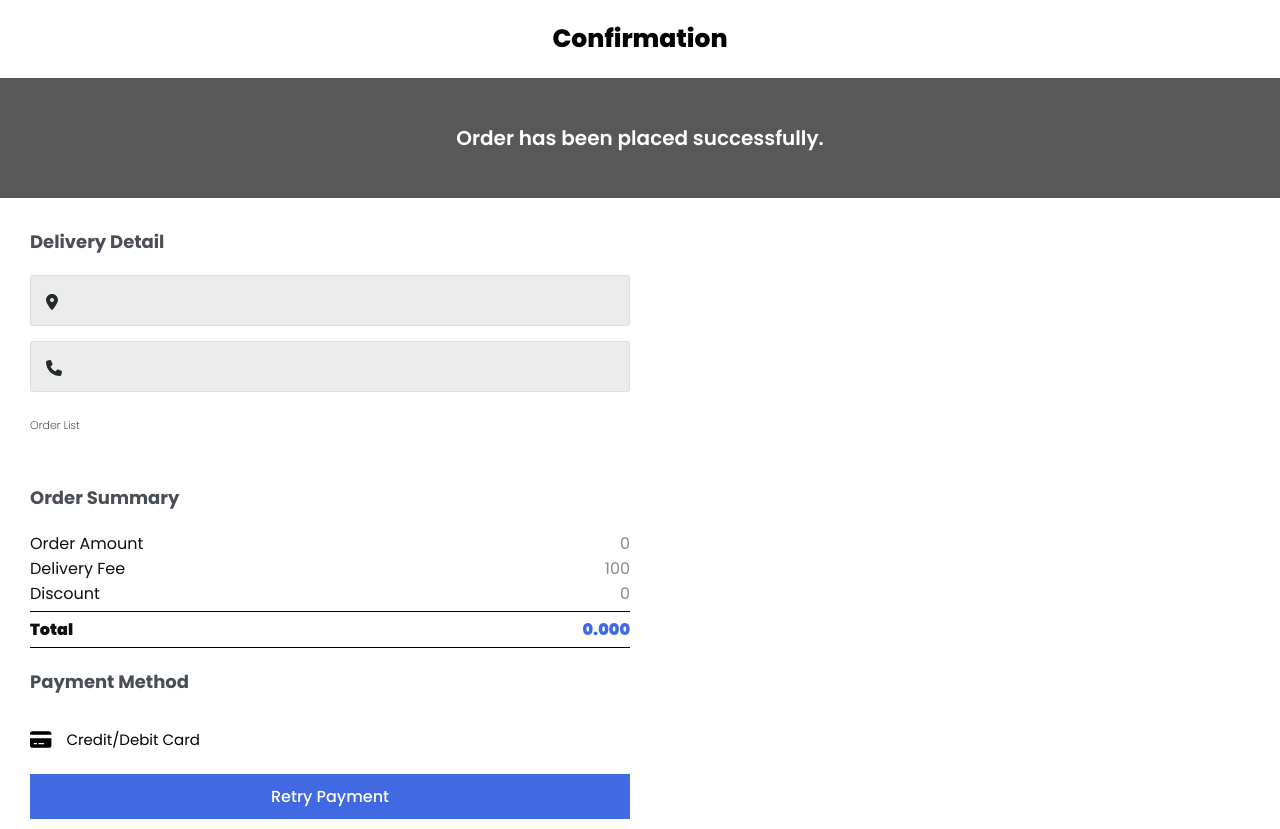
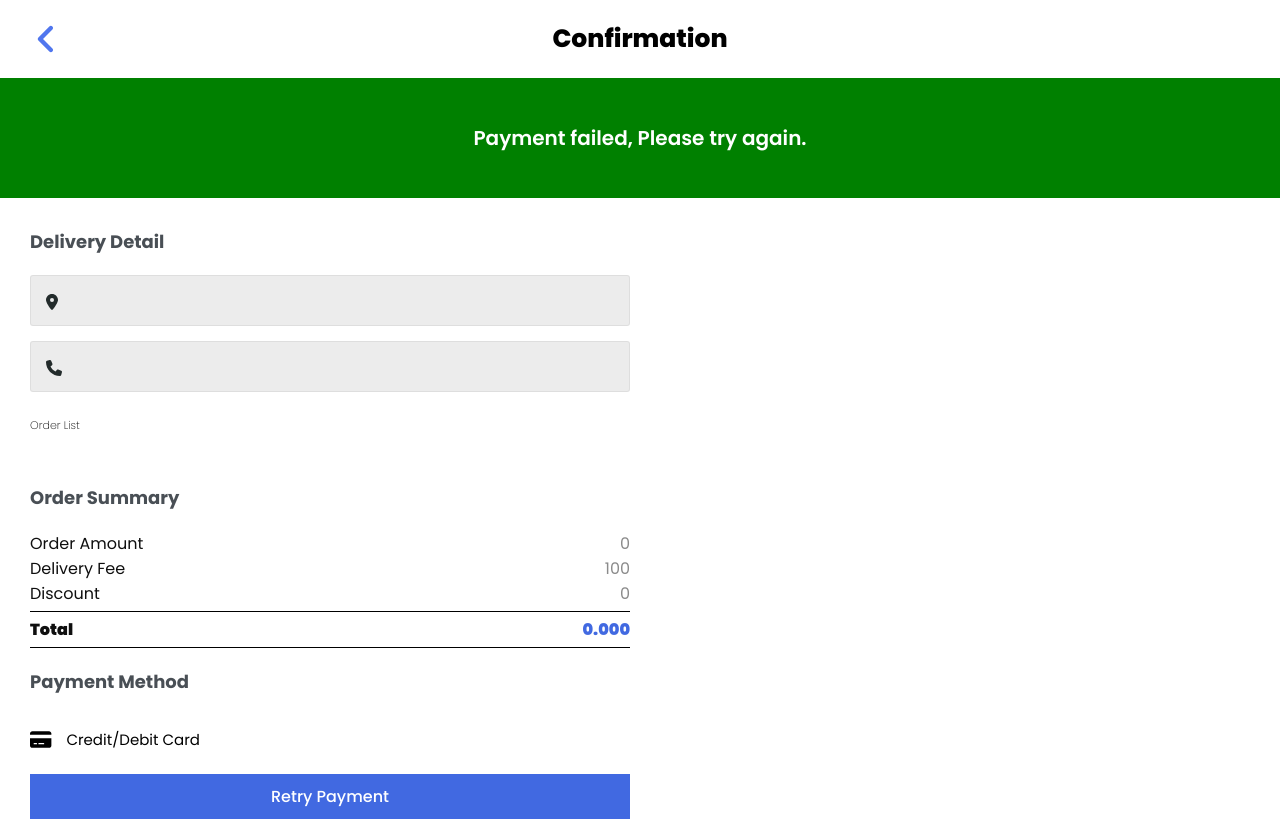
Before and after one commit to heyimShivam/intern-assignment, a React (Create React App) app: page /order-confirmation in a window 1280 px wide. Built offline with nearby package versions, Linux system fonts and the light colour scheme.

Commit message:
unusable mistake

```diff
--- a/src/components/Navbar.js
+++ b/src/components/Navbar.js
@@ -10,9 +10,8 @@ const Navbar = () => {
   return (
     <>
       <div className="navbar-container">
-        <div className='back-btn-navbar'>
-        {document.getElementById("navbar-title")?.innerText === "Home" ?
-        <FontAwesomeIcon icon={faAngleLeft} className='navbar-back-btn' onClick={() => {navigate(-1);}}/>:<></>}
+        <div className='back-btn-navbar' id="back-btn-navbar">
+        <FontAwesomeIcon icon={faAngleLeft} className='navbar-back-btn' onClick={() => {navigate(-1);}}/>
         </div>
         <h3 className="navbar-title" id="navbar-title">Home</h3>
       </div>
--- a/src/components/PaymentOptions.js
+++ b/src/components/PaymentOptions.js
@@ -70,7 +70,7 @@ const PaymentOptions = () => {
             <p> UPI</p>
           </div>
           <div className="payment-option-elements item-3">
-            { paymentMethod !== "upi" ?
+            { paymentMethod !== "UPI" ?
               <FontAwesomeIcon icon={faBarsStaggered} className="payment-method-icon" /> :
               <FontAwesomeIcon icon={faBars} className="payment-method-icon payment-method-selected" />
             }
--- a/src/pages/Home.js
+++ b/src/pages/Home.js
@@ -1,7 +1,17 @@
+import { useEffect } from "react";
 import { Link } from "react-router-dom";
+
 import "./Home.css";
 
 const HomePage = () => {
+  useEffect(() => {
+    document.getElementById("back-btn-navbar").style.display = "none";
+    document.getElementById("navbar-title").innerText = "Home";
+    return () => {
+      document.getElementById("back-btn-navbar").style.display = "block";
+    }
+  }, []);
+
   return (
     <>
       <div className="main-div">
--- a/src/pages/OrderConfirmation.js
+++ b/src/pages/OrderConfirmation.js
@@ -16,23 +16,42 @@ import "./OrderConfirmation.css";
 
 const OrderConfirmation = () => {
   const paymentMethod = useProductDetailsStore((state) => state.paymentMethod);
-  const orderDetailsProducts = useProductDetailsStore(
-    (state) => state.orderDetailsProducts
-  );
   const totalAmount = useProductDetailsStore((state) => state.totalAmount);
   const deliveryFee = useProductDetailsStore((state) => state.deliveryFee);
   const orderAmount = useProductDetailsStore((state) => state.orderAmount);
   const discount = useProductDetailsStore((state) => state.discount);
+  const orderDetailsProducts = useProductDetailsStore(
+    (state) => state.orderDetailsProducts
+  );
   const [orderConfirmationMessage, setOrderConfirmationMessage] = useState("");
 
+  const orderConfirmation = [
+    {
+      text: "Order has been placed successfully.",
+      class: "success",
+    },
+    {
+      text: "We are processing your order.",
+      class: "processing",
+    },
+    {
+      text: "Payment failed, Please try again.",
+      class: "failed",
+    }
+  ]
+
+  let randomIndex = 0;
+
   useEffect(() => {
-    setOrderConfirmationMessage("Order has been placed successfully.");
+    randomIndex = Math.floor(Math.random() * (2 - 0 + 1) + 0);
+
+    setOrderConfirmationMessage(orderConfirmation[randomIndex].text);
     document.getElementById("navbar-title").innerText = "Confirmation";
   }, []);
 
   return (
     <>
-      <div className="order-confirmation success failed processing">
+      <div className={"order-confirmation " + orderConfirmation[randomIndex].class}>
         <div className="order-confirmation-text">
           {orderConfirmationMessage}
         </div>
```
